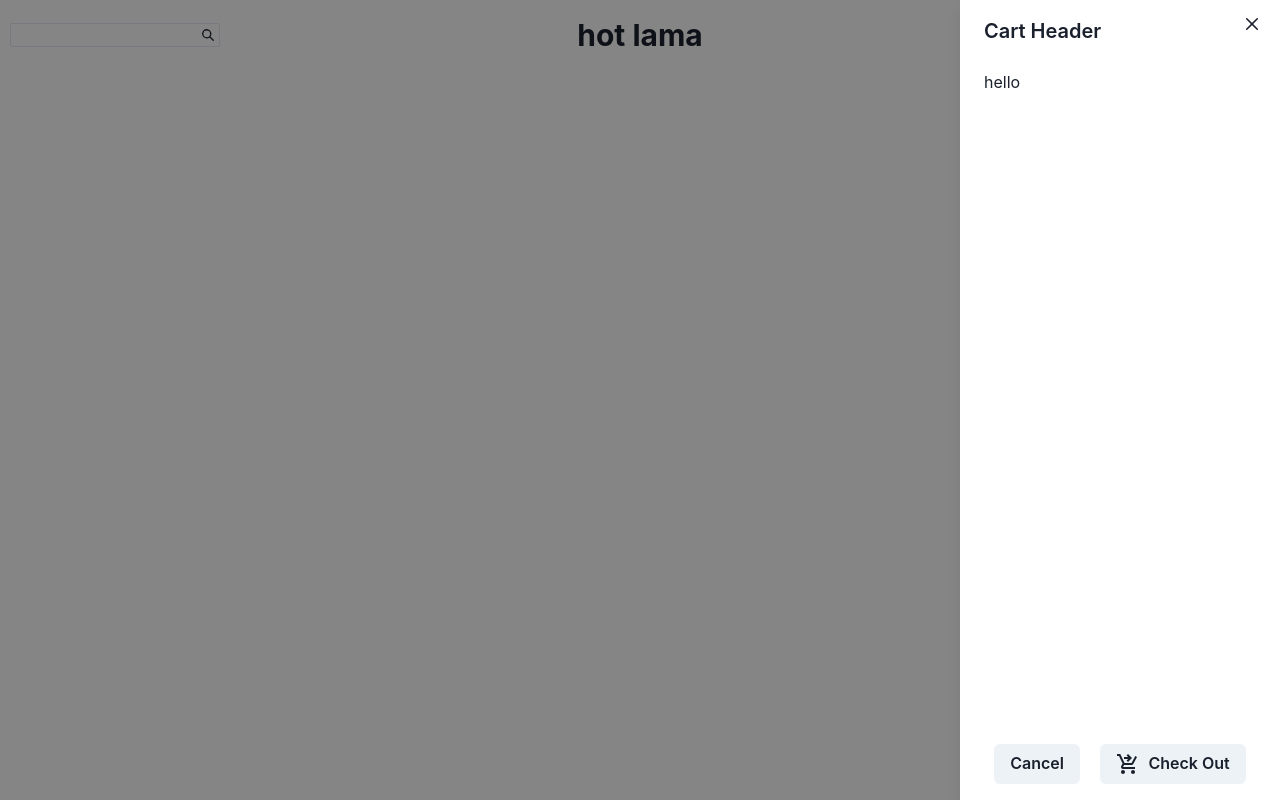
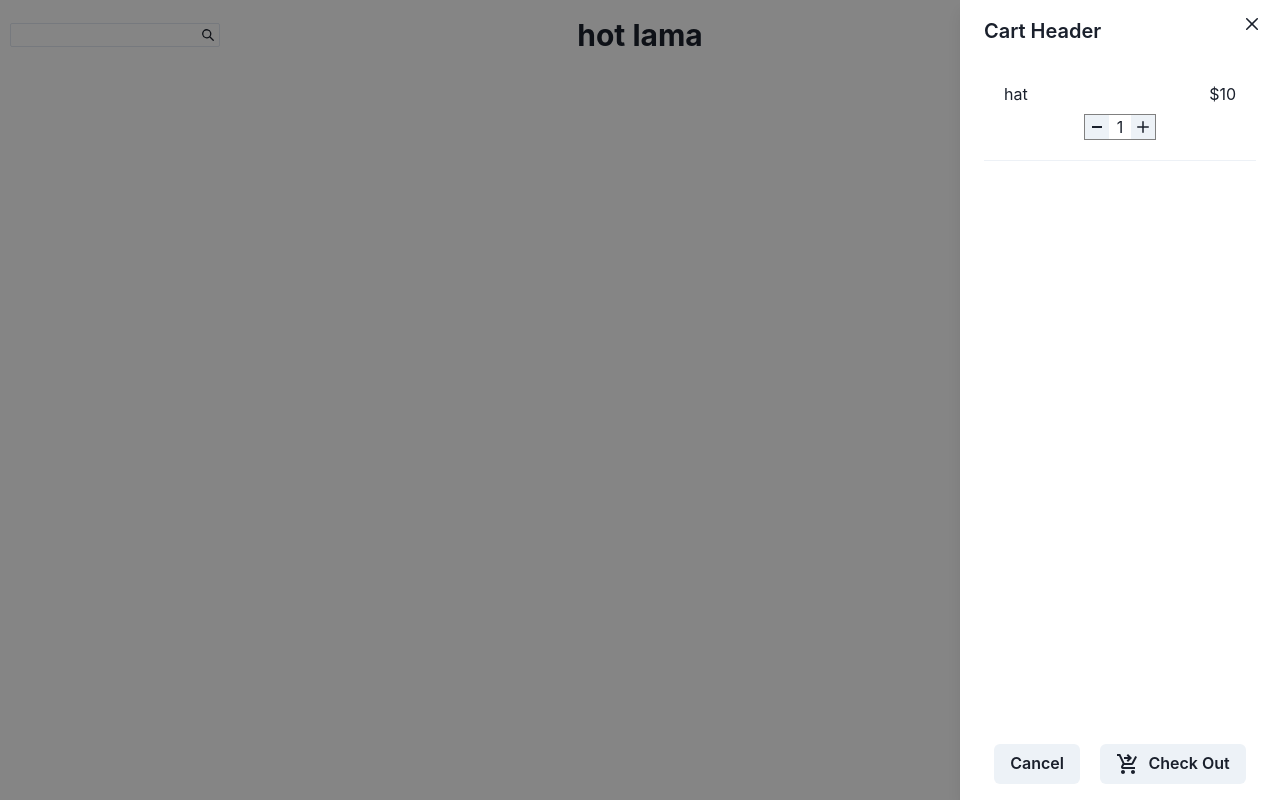
Before and after one commit to dsreagan/ecommerce-app, a React (Vite) app in the folder client/: page / in a window 1280 px wide. Both pictures are taken after a click on the button 1194 px from the left and 35 px from the top of the page. Built offline with nearby package versions, Linux system fonts and the light colour scheme.

Commit message:
Update items in cart

```diff
--- a/client/src/components/AuthModalLogin.tsx
+++ b/client/src/components/AuthModalLogin.tsx
@@ -89,6 +89,7 @@ export default function AuthModalLogin({
             <Text>
               Don't have an account?{" "}
               <Button
+                variant="link"
                 onClick={() => {
                   setResponseErrorMessage("")
                   setAction("register")
--- a/client/src/components/AuthModalRegister.tsx
+++ b/client/src/components/AuthModalRegister.tsx
@@ -122,6 +122,7 @@ export default function AuthModalRegister({
             <Text>
               Already have an account?{" "}
               <Button
+                variant="link"
                 onClick={() => {
                   setResponseErrorMessage("")
                   setAction("login")
--- /dev/null
+++ b/client/src/components/CartButtonGroup.tsx
@@ -0,0 +1,32 @@
+import { MinusIcon, AddIcon } from "@chakra-ui/icons"
+import { HStack, IconButton, Text } from "@chakra-ui/react"
+
+interface Props {
+  quantity: number
+  addToCart: () => void
+  subtractFromCart: () => void
+}
+
+const CartButtonGroup = ({ quantity, addToCart, subtractFromCart }: Props) => {
+  return (
+    <HStack border="1px solid gray">
+      <IconButton
+        aria-label="Update cart"
+        icon={<MinusIcon />}
+        size="xs"
+        borderRadius={0}
+        onClick={() => subtractFromCart()}
+      />
+      <Text>{quantity}</Text>
+      <IconButton
+        aria-label="Update cart"
+        icon={<AddIcon />}
+        size="xs"
+        borderRadius={0}
+        onClick={() => addToCart()}
+      />
+    </HStack>
+  )
+}
+
+export default CartButtonGroup
--- a/client/src/components/CartIcon.tsx
+++ b/client/src/components/CartIcon.tsx
@@ -1,11 +1,22 @@
+import useLamaStore from "../store"
 import { Box, IconButton, Text } from "@chakra-ui/react"
 import { ShoppingCartOutlined } from "@mui/icons-material"
+import { useEffect, useState } from "react"
 
 interface Props {
   onClick: () => void
 }
 
 const CartIcon = ({ onClick }: Props) => {
+  const cart = useLamaStore((s) => s.cart)
+  const [numItems, setNumItems] = useState(0)
+
+  useEffect(() => {
+    let count = 0
+    cart.items.forEach((i) => (count += i.quantity))
+    setNumItems(count)
+  }, [cart])
+
   return (
     <Box overflow="visible" position="relative">
       <IconButton
@@ -26,7 +37,7 @@ const CartIcon = ({ onClick }: Props) => {
         fontSize="2xs"
         zIndex="0"
       >
-        (1)
+        ({numItems})
       </Text>
     </Box>
   )
--- /dev/null
+++ b/client/src/components/CartItemDisplay.tsx
@@ -0,0 +1,36 @@
+import { VStack, HStack, Text, Divider } from "@chakra-ui/react"
+import CartButtonGroup from "./CartButtonGroup"
+import useLamaStore from "../store"
+import CartItem from "../entities/CartItem"
+import { useEffect } from "react"
+
+interface Props {
+  item: CartItem
+}
+
+const CartItemDisplay = ({ item }: Props) => {
+  const { addToCart, subtractFromCart, removeFromCart } = useLamaStore()
+
+  useEffect(() => {
+    if (item.quantity < 1) removeFromCart(item)
+  })
+
+  return (
+    <>
+      <VStack w="100%" paddingX={5} paddingY={3}>
+        <HStack w="100%" justify="space-between">
+          <Text>{item.title}</Text>
+          <Text>${item.price}</Text>
+        </HStack>
+        <CartButtonGroup
+          quantity={item.quantity}
+          addToCart={() => addToCart(item)}
+          subtractFromCart={() => subtractFromCart(item)}
+        />
+      </VStack>
+      <Divider />
+    </>
+  )
+}
+
+export default CartItemDisplay
--- a/client/src/components/CartItemsContainer.tsx
+++ b/client/src/components/CartItemsContainer.tsx
@@ -1,9 +1,20 @@
+import useLamaStore from "../store"
+import { VStack, Text } from "@chakra-ui/react"
+import CartItemDisplay from "./CartItemDisplay"
 
 const CartItemsContainer = () => {
+  const cart = useLamaStore((s) => s.cart)
+
   return (
-    <div>
-      hello
-    </div>
+    <VStack>
+      {cart.items.length > 0 ? (
+        cart.items.map((item) => (
+          <CartItemDisplay key={item.id} item={item} />
+        ))
+      ) : (
+        <Text>There are no items in your cart.</Text>
+      )}
+    </VStack>
   )
 }
 
--- a/client/src/entities/Cart.ts
+++ b/client/src/entities/Cart.ts
@@ -1,7 +1,9 @@
 export default interface Cart {
   userId?: string
-  products: {
+  items: {
+    title: string
     id: string
+    price: number
     quantity: number
   }[]
 }
--- /dev/null
+++ b/client/src/entities/CartItem.ts
@@ -0,0 +1,6 @@
+export default interface CartItem {
+  title: string
+  id: string
+  price: number
+  quantity: number
+}
--- a/client/src/entities/Product.ts
+++ b/client/src/entities/Product.ts
@@ -1,8 +1,8 @@
 export default interface Product {
   id: string
   title: string
-  description: string
-  image: string
+  description?: string
+  image?: string
   categories?: string[]
   size?: string
   color?: string
--- a/client/src/store.ts
+++ b/client/src/store.ts
@@ -1,6 +1,6 @@
 import { create } from "zustand"
 import Cart from "./entities/Cart"
-import Product from "./entities/Product"
+import CartItem from "./entities/CartItem"
 import User from "./entities/User"
 
 interface LamaStore {
@@ -8,26 +8,49 @@ interface LamaStore {
   setUser: (user: User) => void
   cart: Cart
   setCart: (cart: Cart) => void
-  addToCart: (product: Product) => void
-  delFromCart: (product: Product) => void
+  addToCart: (item: CartItem) => void
+  subtractFromCart: (item: CartItem) => void
+  removeFromCart: (item: CartItem) => void
 }
 
 const useStore = create<LamaStore>((set) => ({
   user: {} as User,
-  cart: {} as Cart,
+  cart: { items: [{ title: "hat", id: "123", price: 10, quantity: 1 }] },
   setUser: (user) => set((store) => ({ ...store, user: user })),
   setCart: (cart) => set((store) => ({ ...store, cart: cart })),
-  addToCart: (product) =>
-    set((store) => ({
-      ...store,
-      cart: { ...store.cart, products: { ...store.cart.products, product } },
-    })),
-  delFromCart: (product) =>
+  addToCart: (item) =>
     set((store) => ({
       ...store,
       cart: {
         ...store.cart,
-        products: { ...store.cart.products.filter((p) => p.id !== product.id) },
+        items: store.cart.items.map((i) =>
+          i.id === item.id
+            ? { ...i, quantity: i.quantity + 1 }
+            : {
+                title: item.title,
+                id: item.id,
+                price: item.price,
+                quantity: item.quantity,
+              }
+        ),
+      },
+    })),
+  subtractFromCart: (item) =>
+    set((store) => ({
+      ...store,
+      cart: {
+        ...store.cart,
+        items: store.cart.items.map((i) =>
+          i.id === item.id ? { ...i, quantity: i.quantity - 1 } : { ...i }
+        ),
+      },
+    })),
+  removeFromCart: (item) =>
+    set((store) => ({
+      ...store,
+      cart: {
+        ...store.cart,
+        items: store.cart.items.filter((i) => i.id !== item.id),
       },
     })),
 }))
```
